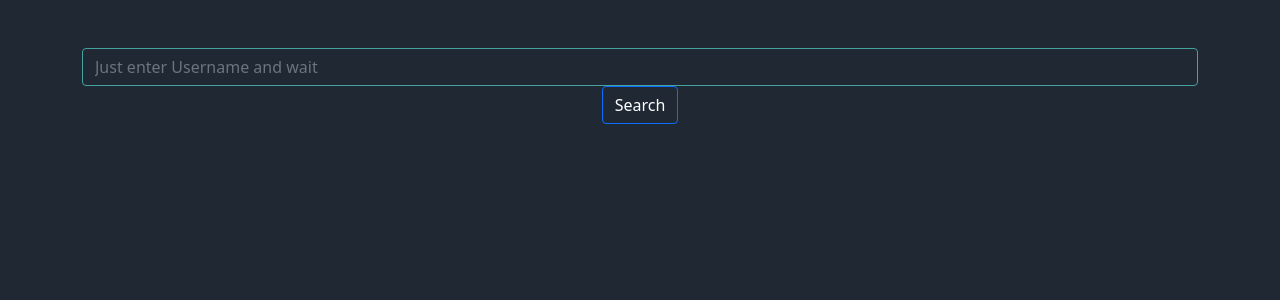
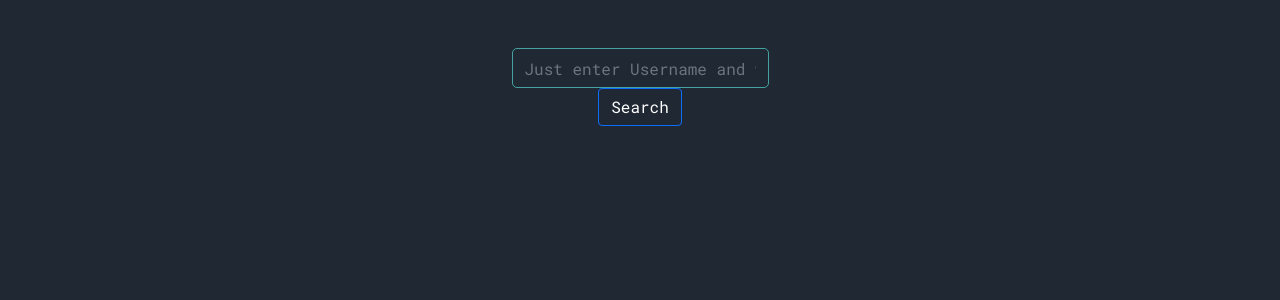
Before and after one commit to ziko0/git-typehead, a React (Create React App) app: page / in a window 1280 px wide. Shown: the top 300 px of the page. Built offline with nearby package versions, Linux system fonts and the light colour scheme.

Commit message:
Update component.css

```diff
--- a/src/Components/component.css
+++ b/src/Components/component.css
@@ -1,3 +1,5 @@
+@import url('https://fonts.googleapis.com/css2?family=Roboto+Mono:wght@100;400&display=swap');
+
 *{
     margin:0;
     padding: 0;
@@ -8,16 +10,28 @@
 body{
     background-color: #1F2833;
     color: #66FCF1;
+    font-family: 'Roboto Mono', monospace;
+}
+
+header{
+    margin-top: 15%;
+
 
 }
+
 
 .search-field{
     background: inherit;
     border-color: #45A29e;
     color: #66FCF1;
+    height: 2.5rem;
+    border-radius: 5px;
+    margin-right: 1.5rem;
+    border-bottom: 1px solid #45A29e;
 }
 .search-field:focus{
     background-color: #45A29e;
+
 }
 
 .info-card{
@@ -26,9 +40,23 @@ body{
     color: #66FCF1 ;
 }
 
-.visit-btn{
+.btn{
     background-color: #1F2833;
 }
 
 .search{
+    display: flex;
+    justify-content: center;
+    align-items: center;
 }
+
+.search-btn{
+    margin-bottom: 0.2rem;
+    border-color: #45A29e;
+    color: inherit;
+}
+
+.search-btn:hover{
+    background-color: inherit;
+    border-color: #66FCF1;
+}
```
